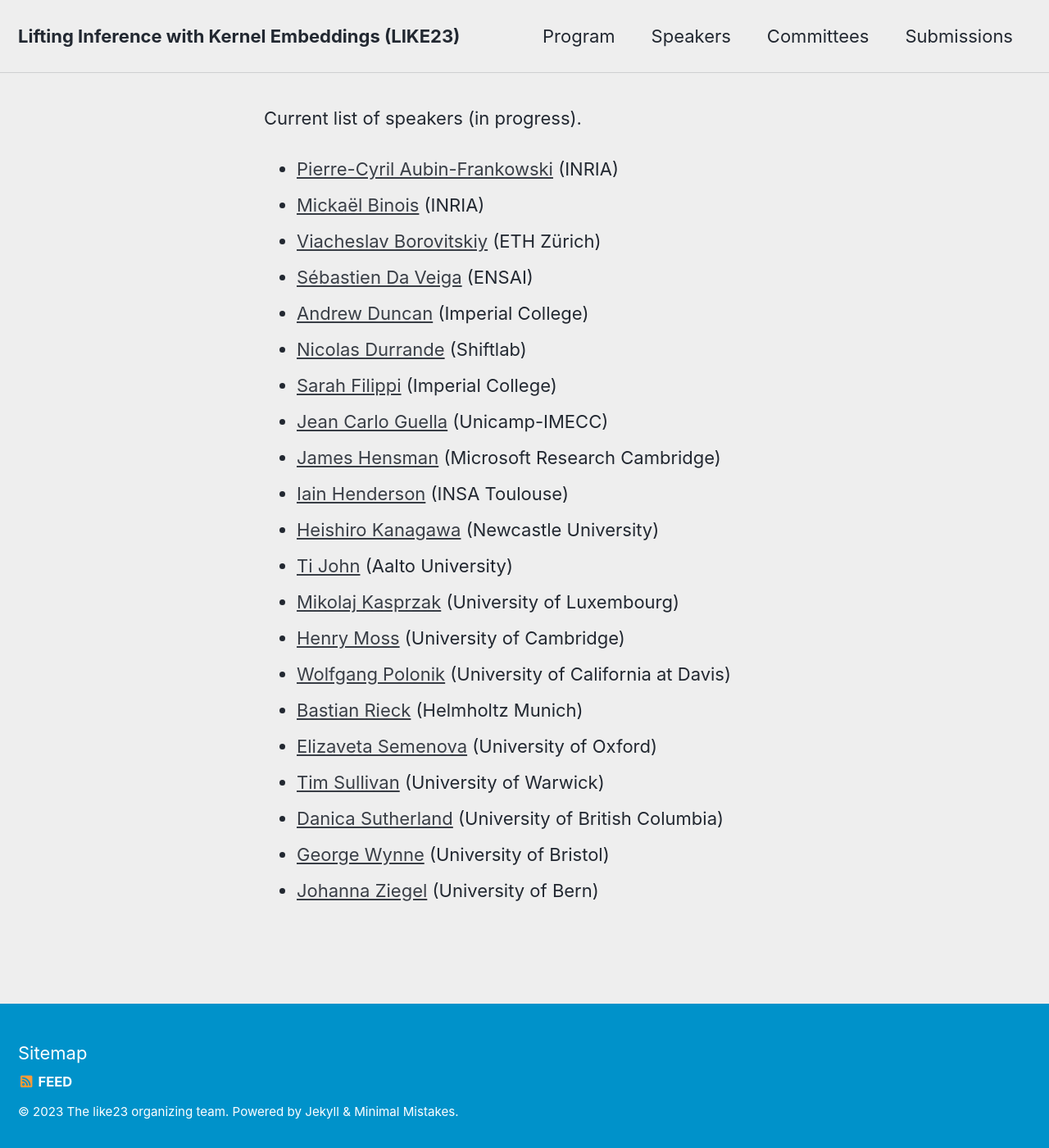
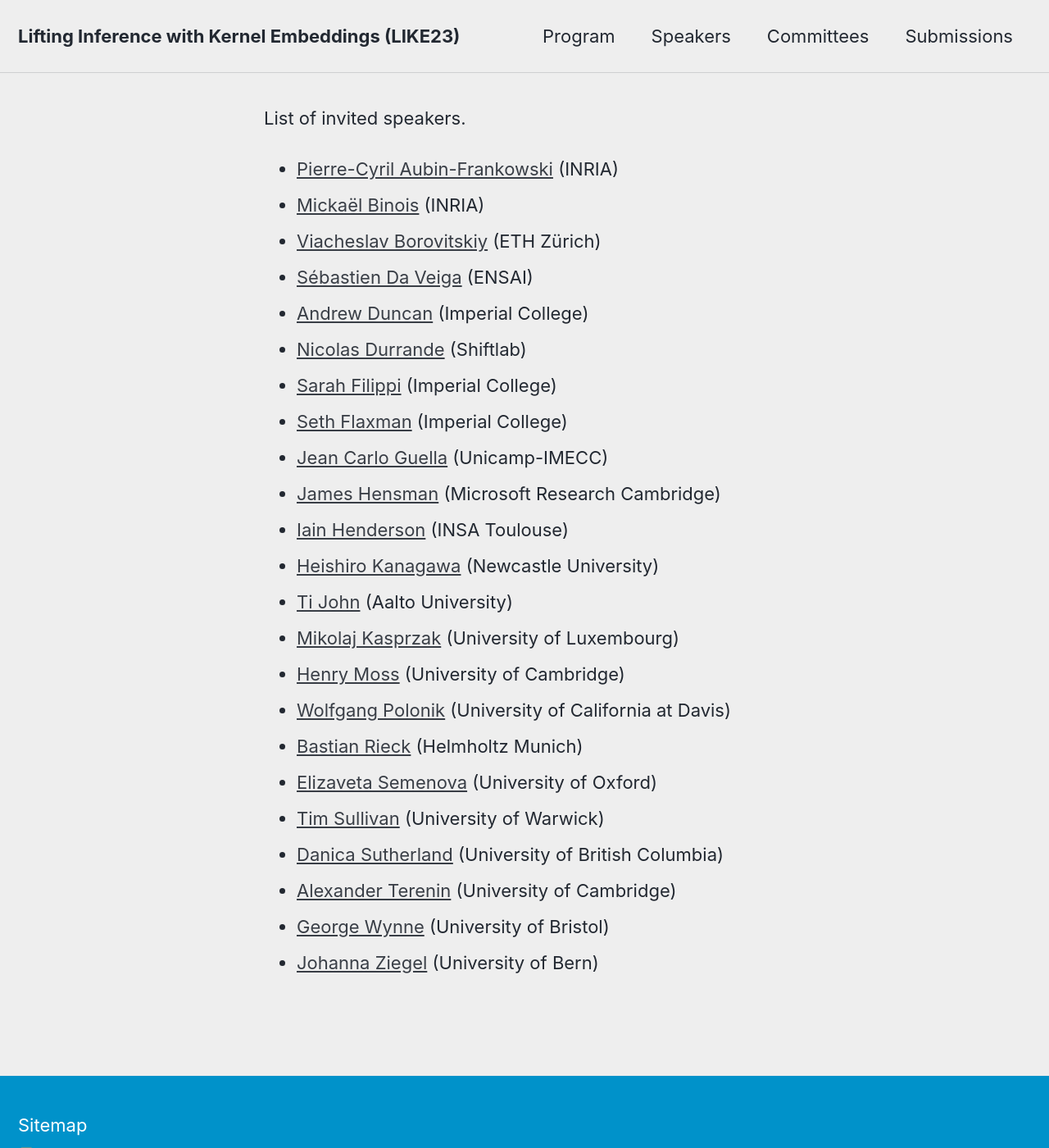
Before and after one commit to LIKE23-Bern/LIKE23-Bern.github.io, a Jekyll site: the page built from _pages/speakers.md, in a window 1280 px wide and 1400 px high. Shown: the whole window at 82% size. Built offline with Jekyll 4.4.1, drawn with Linux system fonts in a browser that asks for light colours; cached includes are drawn as plain includes.

Commit message:
Update speakers.md

```diff
--- a/_pages/speakers.md
+++ b/_pages/speakers.md
@@ -5,7 +5,7 @@ description: "LIKE23's speakers"
 permalink: /speakers/
 ---
 
-Current list of speakers (in progress).
+List of invited speakers.
 
   * [Pierre-Cyril Aubin-Frankowski](https://pcaubin.github.io/) (INRIA)
   * [Mickaël Binois](https://sites.google.com/site/mickaelbinoishomepage/) (INRIA)
@@ -14,6 +14,7 @@ Current list of speakers (in progress).
   * [Andrew Duncan](https://www.ma.imperial.ac.uk/~aduncan/) (Imperial College)
   * [Nicolas Durrande](https://sites.google.com/site/nicolasdurrandehomepage/) (Shiftlab)
   * [Sarah Filippi](https://www.imperial.ac.uk/people/s.filippi) (Imperial College)
+  * [Seth Flaxman](https://sethrf.com/) (Imperial College)
   * [Jean Carlo Guella](https://jeanguella.wixsite.com/jeanguella) (Unicamp-IMECC)
   * [James Hensman](https://scholar.google.com/citations?user=l8dX3ssAAAAJ&hl=en) (Microsoft Research Cambridge)
   * [Iain Henderson](https://iain-pl-henderson.github.io/i-henders/about) (INSA Toulouse)
@@ -26,5 +27,6 @@ Current list of speakers (in progress).
   * [Elizaveta Semenova](https://www.elizaveta-semenova.com/) (University of Oxford)
   * [Tim Sullivan](http://www.tjsullivan.org.uk/) (University of Warwick)
   * [Danica Sutherland](https://djsutherland.ml/) (University of British Columbia)
+  * [Alexander Terenin](https://avt.im/) (University of Cambridge)
   * [George Wynne](https://georgewynne.github.io/) (University of Bristol)
   * [Johanna Ziegel](https://www.imsv.unibe.ch/ueber_uns/personen/prof_dr_ziegel_johanna/index_ger.html) (University of Bern)
```
